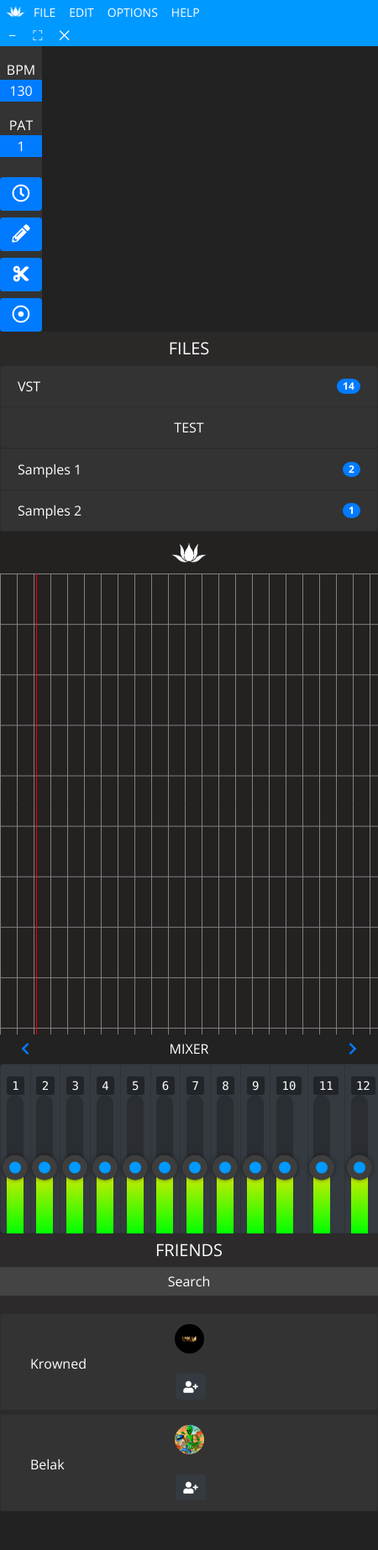
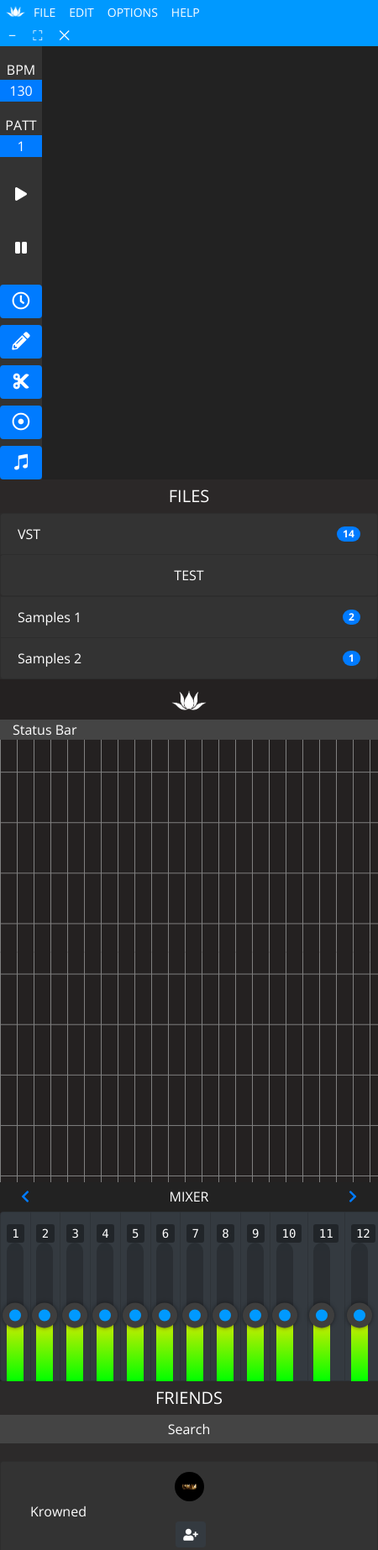
Before and after one commit to LOTUS-LABS-LLC/LOTUS-LABS-DAW, an Electron app: page PANEL/HTML/dashboard.html in a window 450 px wide. Shown: the top 1846 px of the page at 84% size. Before the commit the page ends 1800 px from the top, so only its background shows below. Drawn offline with nearby package versions, Linux system fonts and the light colour scheme; no server answers.

Commit message:
Add files via upload

```diff
--- a/PANEL/CSS/dashboard.css
+++ b/PANEL/CSS/dashboard.css
@@ -4,6 +4,20 @@ body{
     color: white;
     max-height: 100vh;
     overflow: hidden;
+}
+
+.height-limit{
+  max-height: 95vh;
+}
+
+.playbtn{
+  color: white;
+  background-color: transparent;
+}
+
+.playbtn:hover{
+  color: white;
+  background-color: #222;
 }
 
 * {
@@ -65,6 +79,7 @@ div.frame{
 .files{
   background-color: #2c2a2a;
   min-width: 200px;
+  overflow-y: scroll;
 }
 
 .playlist{
@@ -83,6 +98,13 @@ div.frame{
 
 ::-webkit-scrollbar {
   display: none;
+}
+
+.status-bar{
+  background-color: #444;
+  color: white;
+  position: relative;
+  bottom: 0;
 }
 
 input::-webkit-outer-spin-button,
--- a/PANEL/HTML/dashboard.html
+++ b/PANEL/HTML/dashboard.html
@@ -11,11 +11,10 @@
     <link href="https://fonts.googleapis.com/css?family=Open+Sans:300,400,600,700,800&display=swap" rel="stylesheet">
     <link rel="stylesheet" href="../CSS/dashboard.css">
     <link rel="stylesheet" href="../CSS/LIB/Animate.css">
-    <script src="https://cdnjs.cloudflare.com/ajax/libs/gl-matrix/2.7.1/gl-matrix-min.js"></script>
 
     <title>Lotus</title>
   </head>
-  <body onresize="resize_check()" onload="fullscreen(); mixerrack();drawBoard();">
+  <body onresize="resize_check()" onload="fullscreen(); mixerrack(); drawBoard(0,0);">
 
     <!-- TOP BAR DO NOT DELETE-->
     <div class="container-fluid frame">
@@ -194,6 +193,9 @@
     </div>
 
 
+
+
+
     <!-- DEBUG MENU DROPDOWN -->
     <div class="modal fade" id="exampleModal" tabindex="-1" role="dialog" aria-labelledby="exampleModalCenterTitle" aria-hidden="true">
       <div class="modal-dialog modal-dialog-centered modal-lg" role="document">
@@ -237,7 +239,7 @@
                   </div>
                 </form>
                 <h6>To copy this log click in the log box then press:</h6>
-                <kbd>CTRL + SHIFT + A</kbd> => <kbd>CTRL + C</kbd>
+                <kbd>CTRL + A</kbd> => <kbd>CTRL + C</kbd>
               </div>
             </div>
           </div>
@@ -249,23 +251,66 @@
     </div>
 
 
-    <div class="container-fluid">
+
+
+
+    <!-- AUDIO OPTIONS DROPDOWN -->
+    <div class="modal fade" id="pianoModal" tabindex="-1" role="dialog" aria-labelledby="exampleModalCenterTitle" aria-hidden="true">
+      <div class="modal-dialog modal-dialog-centered modal-lg" role="document">
+        <div class="modal-content">
+          <div class="modal-header" style="border: 0px;">
+            <h5 class="modal-title" id="exampleModalLongTitle">PIANO ROLL</h5>
+          </div>
+          <div class="modal-body p-5">
+
+            <!-- PIANO ROLL CONTENT GOES HERE
+
+            PIANO ROLL CONTENT GOES HERE
+            PIANO ROLL CONTENT GOES HERE
+            PIANO ROLL CONTENT GOES HERE
+            PIANO ROLL CONTENT GOES HERE
+            PIANO ROLL CONTENT GOES HERE
+            PIANO ROLL CONTENT GOES HERE
+            PIANO ROLL CONTENT GOES HERE
+            PIANO ROLL CONTENT GOES HERE
+            PIANO ROLL CONTENT GOES HERE
+            PIANO ROLL CONTENT GOES HERE
+            PIANO ROLL CONTENT GOES HERE
+
+            -->
+          </div>
+          <div class="modal-footer" style="border: 0px;">
+            <button type="button" class="btn btn-primary" data-dismiss="modal">Close</button>
+          </div>
+        </div>
+      </div>
+    </div>
+
+
+    <div class="container-fluid height-limit">
       <div class="row content">
         <div class="col-sm-1 tools p-0">
           <div class="mt-3">
             BPM
-            <input class="bpm mt-0 bg-primary" type="number" id="replyNumber" value="130">
+            <input class="bpm mt-0 bg-primary" type="number" id="bpmNumber" value="130">
           </div>
           <div class="mt-3">
-            PAT
-            <input class="bpm mt-0 bg-primary" type="number" id="replyNumber" value="1">
+            PATT
+            <input class="bpm mt-0 bg-primary" type="number" id="patternNumber" value="1">
           </div>
+
+          <button type="button" class="btn btn-dark mt-4 pt-2 pb-2 border-0 playbtn" style="width: 100%;" data-toggle="tooltip" data-placement="right" title="Play"><i class="fas fa-play"></i></button>
+
+          <button type="button" class="btn btn-dark mt-4 pt-2 pb-2 border-0 playbtn" style="width: 100%;" data-toggle="tooltip" data-placement="right" title="Pause"><i class="fas fa-pause"></i></button>
+
 
           <button type="button" class="btn btn-primary mt-4 pt-2 pb-2 border-0" style="width: 100%;" data-toggle="tooltip" data-placement="right" title="Metronome"><i class="far fa-clock fa-lg"></i></button>
           <button type="button" class="btn btn-primary mt-2 pt-2 pb-2 border-0" style="width: 100%;" data-toggle="tooltip" data-placement="right" title="Pencil"><i class="fas fa-pencil-alt fa-lg"></i></button>
           <button type="button" class="btn btn-primary mt-2 pt-2 pb-2 border-0" style="width: 100%;" data-toggle="tooltip" data-placement="right" title="Cut"><i class="fas fa-cut fa-lg"></i></button>
           <button type="button" class="btn btn-primary mt-2 pt-2 pb-2 border-0" style="width: 100%;" data-toggle="tooltip" data-placement="right" title="Record"><i class="far fa-dot-circle fa-lg"></i></button>
 
+
+          <span data-toggle="modal" data-target="#pianoModal"><button type="button" class="btn btn-primary mt-2 pt-2 pb-2 border-0" style="width: 100%;" data-toggle="tooltip" data-placement="right" title="Piano Roll"><i class="fab fa-itunes-note fa-lg"></i></button></span>
 
 
 
@@ -354,6 +399,9 @@
         </div>
       </div>
     </div>
+    <div class="container-fluid status-bar">
+      <p>Status Bar</p>
+    </div>
 
 
 
@@ -368,8 +416,5 @@
       addEventListeners();
       initPlaylistBound();
     </script>
-
-    <script type="text/javascript">
-    </script>
   </body>
 </html>
--- a/PANEL/JS/dashboard.js
+++ b/PANEL/JS/dashboard.js
@@ -4,22 +4,19 @@ const $ = require('jquery');
 var osutils = require('os-utils');
 var Chart = require('chart.js');
 var process = require('process');
-const engine = require('lotus-module');
-const asyncr = require('async');
+
 
 const encrypt = require('../CRYPTO/encrypt.js');
 const decrypt = require('../CRYPTO/decrypt.js');
+
+
+//const engine = require('lotus-module');
+
 var canvas = document.getElementById("tracklist");
 var context = canvas.getContext("2d");
+
 var playlist_focused = false;
 
-var paused = true;
-
-var samplerate = 44100;
-
-var cursor_time = 1*samplerate;
-
-var BPM = 130;
 
 var PLPOS = [0,0];
 var PLBOUND = [1500,1000];
@@ -33,10 +30,9 @@ var ui_refresh_rate = 3;
 document.onkeyup = function(key){
     if(key.ctrlKey && key.altKey && key.which == 68){
         $('#exampleModal').modal('toggle');
-    } else if(key.keyCode == 32){
-
     }
 }
+
 
 //FOR CONSOLE LOGGIN MAKE SURE THIS IS IN EVERY CLASS
 console.stdlog = console.log.bind(console);
@@ -53,20 +49,12 @@ console.log('Launch Time: ' + new Date().toLocaleString());
 
 console.log(encrypt('a'));
 
-startEngine();
-
 function startEngine(){
-  engine.main_api();
-}
-
-function pl_pausetoggle(){
-  paused = !paused;
-  engine.pause_button();
+  //engine.start_as_api();
 }
 
 function addEventListeners(){
     $("#tracklist").on("mouseenter", function(e){
-      console.log(">>>>")
     playlist_focused=true;
     });
 
@@ -75,8 +63,6 @@ function addEventListeners(){
     });
 
     $("#tracklist").on("wheel", function(e){
-  {
-    console.log("scroll")
         if(!window.event.ctrlKey){
             if(playlist_focused){
                 PLPOS[0] -= e.originalEvent.deltaX*UI_SENS[0];
@@ -102,12 +88,14 @@ function addEventListeners(){
             PLCELL[0] = clamp(PLCELL[0], 10, PLCELLMAX[0]);
             PLCELL[1] = clamp(PLCELL[1], 10, PLCELLMAX[1]);
         }
-            //requestAnimationFrame(drawBoard);
+        //console.log(PLPOS.toString());
+        if((Date.now() - ui_refresh) >= ui_refresh_rate){
+            drawBoard(PLPOS[0],PLPOS[1]);
+            ui_refresh = Date.now();
+        }
+    });
+}
 
-    }
-}
-);
-}
 function initPlaylistBound(){
     if($("#tracklist").width() > PLBOUND[0]){
         PLBOUND[0] = $("#tracklist").width()+100;
@@ -122,18 +110,6 @@ function clampPLBound(){
     PLPOS[1] = clamp(PLPOS[1], -1*PLBOUND[1], 0);
 }
 
-function change_bpm(bpm_new){
-  BPM = bpm_new;
-}
-
-var clipsindex = 0;
-
-function load_wav_clip(path){
-  engine.load_wav(path);
-  engine.add_clip(clipsindex,0);
-  clipsindex+=1;
-}
-
 function resize_check(){
     // var temp = $(".playlist")[0].innerHTML;
     // $(".playlist")[0].innerHTML = "";
@@ -142,6 +118,7 @@ function resize_check(){
     // var context = canvas.getContext("2d");
     canvas.setAttribute('width', $("#tracklist").width());
     canvas.setAttribute('height', $("#tracklist").height());
+    drawBoard(PLPOS[0],PLPOS[1]);
 }
 
 function fullscreen(){
@@ -154,44 +131,33 @@ function fullscreen(){
     resize_check();
 }
 
-function drawBoard(){
-    if(PLPOS[0] >= PLCELL[0] || PLPOS[0] <= -1*PLCELL[0]){
-        PLPOS[0] = Math.trunc(PLPOS[0]/PLCELL[0]);
+function drawBoard(offsetX,offsetY){
+    if(offsetX >= PLCELL[0] || offsetX <= -1*PLCELL[0]){
+        offsetX = Math.trunc(offsetX/PLCELL[0]);
     }
     context.beginPath();
     context.clearRect(0, 0, $("#tracklist").width(), $("#tracklist").height());
     for (var x = 0.5; x <= PLBOUND[0]; x += PLCELL[0]) {
         for (var y = 0.5; y <= PLBOUND[1]; y += PLCELL[1]) {
             //draw horizontal line
-            if(y >= -1*PLPOS[1]){
-                context.moveTo(0, y+PLPOS[1]);
-                context.lineTo(PLBOUND[0], y+PLPOS[1]);
+            if(y >= -1*offsetY){
+                context.moveTo(0, y+offsetY);
+                context.lineTo(PLBOUND[0], y+offsetY);
             }
         }
         //draw vertical line
-        if(x >= -1*PLPOS[0]){
-            context.moveTo(x+PLPOS[0], 0);
-            context.lineTo(x+PLPOS[0], PLBOUND[1]);
+        if(x >= -1*offsetX){
+            context.moveTo(x+offsetX, 0);
+            context.lineTo(x+offsetX, PLBOUND[1]);
         }
+
     }
     context.strokeStyle = "#808080";
     context.stroke();
-    context.beginPath();
-    c = ((get_playback_idx()/samplerate)*(BPM/60)*PLCELL[0]);
-    context.moveTo(c + PLPOS[0],0);
-    context.lineTo(c + PLPOS[0],PLBOUND[1]);
-    context.strokeStyle = "red";
-    context.stroke();
-    requestAnimationFrame(drawBoard);
 }
 
-function get_playback_idx(){
-  //coming soon
-  if(!paused){
-    cursor_time = engine.get_playback();
-  }
-  return cursor_time;
-}
+
+
 
 function mixerrack(){
     for(i = 1; i <= 200; i++){
```
